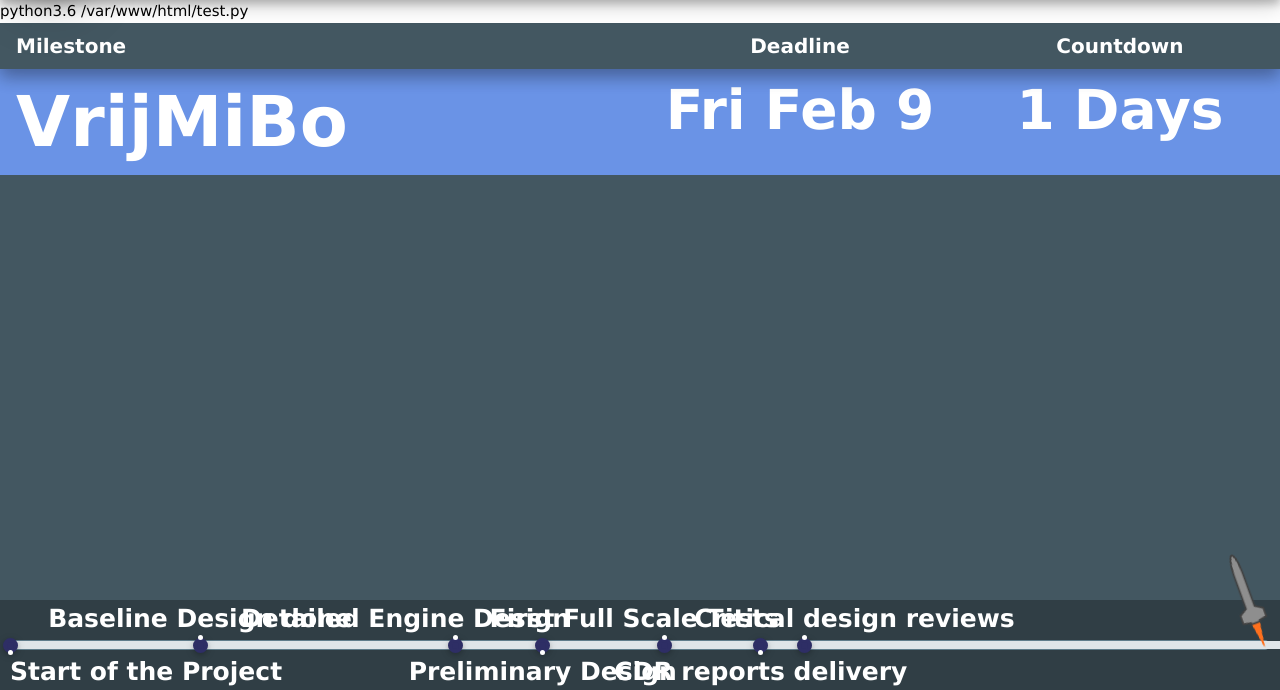
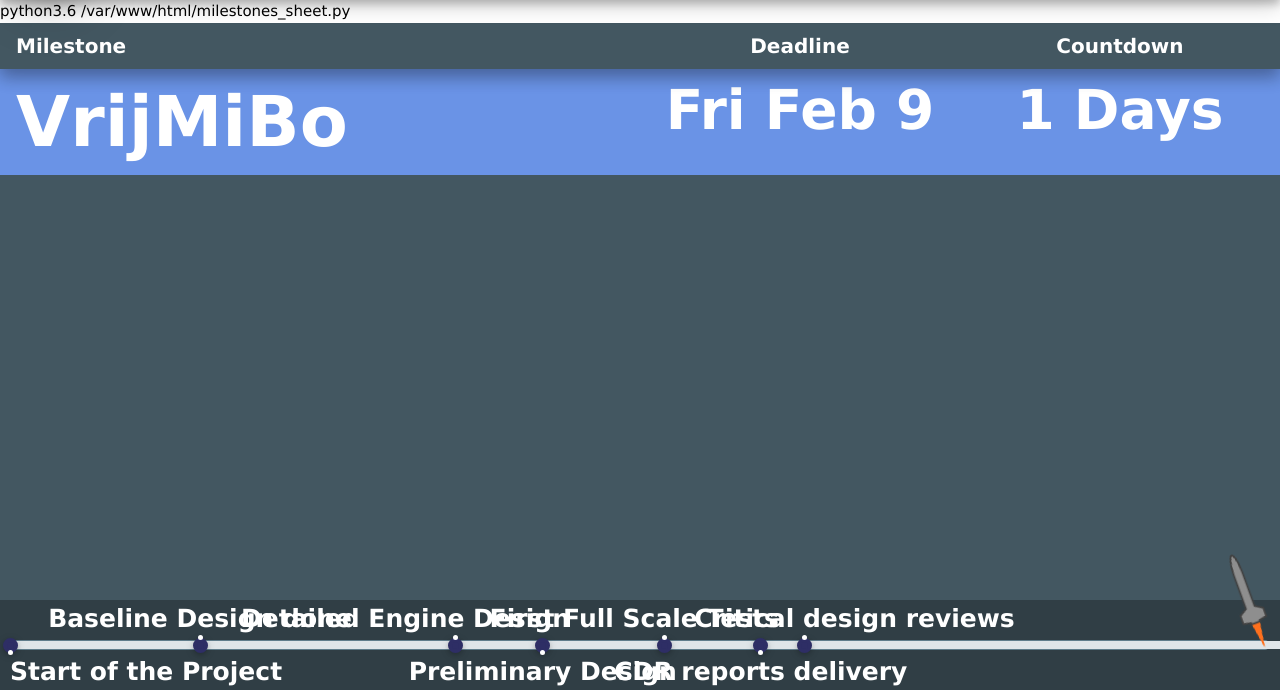
Before and after one commit to aarondewindt/stratos_iii_countdown, a PHP site: page / in a window 1280 px wide; the page is wider, and only the part inside the window is pictured. Shown: the part 110-800 px from the top of that part. Run offline with PHP 8.4, Linux system fonts and the light colour scheme.

Commit message:
sddvsdvwfewFEf

```diff
--- a/site/index.php
+++ b/site/index.php
@@ -193,10 +193,9 @@
 
     <main>
         <?php
-        $command = escapeshellcmd("python3.6 " . getcwd() . "/test.py");
+        $command = escapeshellcmd("python3.6 " . getcwd() . "/milestones_sheet.py");
         echo $command;
-        $output = system($command);
-        echo $output;
+        system($command);
     ?>
 
         <div class="w3-row  w3-theme-d3" style="height:100%;">
```
